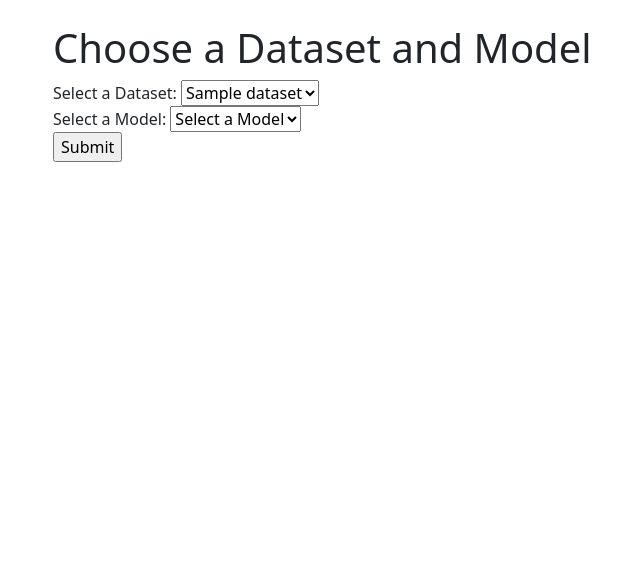
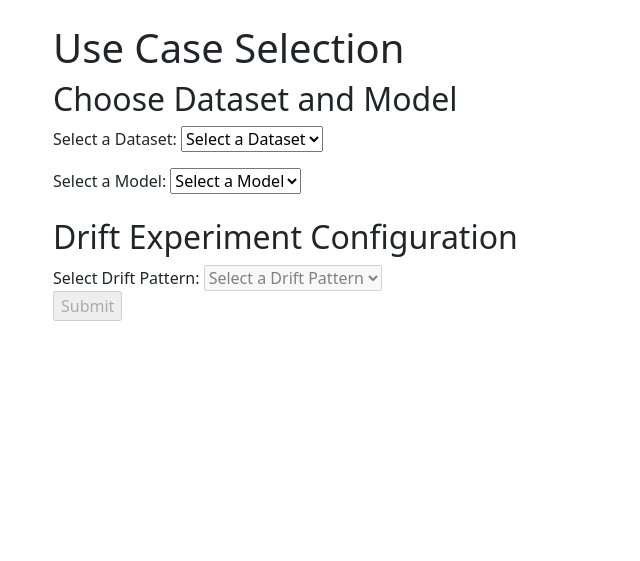
Before and after one commit to grecosalvatore/DriftLensDemo, a Flask app: template templates/use_cases.html in a window 1280 px wide. Shown: the part 77-638 px from the top of the page, without its empty margins (29-669 px from the left). Run offline with Flask 3, Linux system fonts and the light colour scheme; the template is opened without the code that fills it: most values are stand-ins (such as "Sample title", 1, 10 or a date in 2020).

Commit message:
Initial commit

```diff
--- a/app.py
+++ b/app.py
@@ -37,7 +37,7 @@ def plotly_chart():
 
 
 def get_datasets_and_models():
-    base_directory = "use_cases/datasets"
+    base_directory = "static/use_cases/datasets"
     datasets = []
     for dataset_dir in os.listdir(base_directory):
         if os.path.isdir(os.path.join(base_directory, dataset_dir)):
@@ -49,6 +49,8 @@ def get_datasets_and_models():
                         models.append(model_dir)
             datasets.append({"name": dataset_dir, "models": models})
     return datasets
+
+
 
 @app.route("/process_selection", methods=["POST"])
 def process_selection():
--- a/templates/use_cases.html
+++ b/templates/use_cases.html
@@ -1,32 +1,51 @@
 {% include "header.html" %}
 
 {% block content %}
-    <h1>Choose a Dataset and Model</h1>
-
+    <h1>Use Case Selection</h1>
+    <h2>Choose Dataset and Model</h2>
     <form action="/process_selection" method="POST">
         <label for="dataset">Select a Dataset:</label>
         <select id="dataset" name="dataset">
+            <option value="" selected disabled>Select a Dataset</option> <!-- Default option -->
             {% for dataset in datasets %}
             <option value="{{ dataset['name'] }}">{{ dataset['name'] }}</option>
             {% endfor %}
         </select>
 
+
         <br>
+
+        <!-- Display the description content -->
+        <p id="description"></p>  <!-- New paragraph element to display the description -->
 
         <label for="model">Select a Model:</label>
         <select id="model" name="model">
             <option value="" disabled selected>Select a Model</option>
+            <!-- Add the options for the models here -->
         </select>
 
         <br>
-
-        <input type="submit" value="Submit">
+        <br>
+        <h2>Drift Experiment Configuration</h2>
+        <label for="drift_pattern">Select Drift Pattern:</label>
+        <select id="drift_pattern" name="drift_pattern" disabled>
+            <option value="" selected disabled>Select a Drift Pattern</option> <!-- Default option -->
+            <option value="sudden_drift">No Drift</option>
+            <option value="sudden_drift">Sudden Drift</option>
+            <option value="gradual_drift">Incremental Drift</option>
+            <option value="gradual_drift">Periodic Drift</option>
+        </select>
+        <br>
+        <input type="submit" value="Submit" id="submit-button" disabled> <!-- Add the "Submit" button with disabled attribute -->
     </form>
 
     <script>
-        // JavaScript code to dynamically update the model dropdown based on the selected dataset
+        // JavaScript code to dynamically update the model dropdown and display the description based on the selected dataset
         var datasetDropdown = document.getElementById("dataset");
         var modelDropdown = document.getElementById("model");
+        var descriptionElement = document.getElementById("description"); // Added description element
+        var driftPatternDropdown = document.getElementById("drift_pattern");
+        var submitButton = document.getElementById("submit-button"); // Added submit button element
 
         // Convert the datasets variable from JSON format
         var datasets = JSON.parse('{{ datasets|tojson|safe }}');
@@ -34,6 +53,10 @@
         datasetDropdown.addEventListener("change", function() {
             // Clear existing options in the model dropdown
             modelDropdown.innerHTML = "<option value='' disabled selected>Select a Model</option>";
+
+            driftPatternDropdown.selectedIndex = 0; // Reset the drift pattern selection
+            driftPatternDropdown.setAttribute("disabled", "disabled"); // Disable the drift pattern dropdown
+
 
             // Get the selected dataset
             var selectedDataset = datasetDropdown.value;
@@ -50,8 +73,60 @@
                 option.text = model;
                 modelDropdown.appendChild(option);
             });
+
+            // Load and display the description from a file
+            loadDatasetDescription(selectedDataset);
         });
+
+        modelDropdown.addEventListener("change", function() {
+            driftPatternDropdown.removeAttribute("disabled"); // Enable the drift pattern dropdown
+            validateForm();
+        });
+
+        driftPatternDropdown.addEventListener("change", function() {
+            validateForm();
+        });
+
+        modelDropdown.addEventListener("change", function() {
+            // Validate the form before enabling the "Submit" button
+            validateForm();
+        });
+
+        // Function to load and display the dataset description from a file
+        function loadDatasetDescription(datasetName) {
+            // Encode the dataset name for the URL
+            var encodedDatasetName = encodeURIComponent(datasetName);
+
+            var descriptionFile = `/static/use_cases/datasets/${encodedDatasetName}/description.txt`;
+            console.log('Description file path:', descriptionFile);
+            var xhr = new XMLHttpRequest();
+            xhr.open("GET", descriptionFile, true);
+            xhr.onreadystatechange = function() {
+                if (xhr.readyState === 4) {
+                    if (xhr.status === 200) {
+                        var descriptionText = xhr.responseText;
+                        descriptionElement.textContent = descriptionText;
+                    } else {
+                        descriptionElement.textContent = "Description not available.";
+                    }
+                }
+            };
+            xhr.send();
+        }
+
+        // Function to validate the form and enable the "Submit" button
+        function validateForm() {
+            var selectedModel = modelDropdown.value;
+            var selectedDataset = datasetDropdown.value;
+            var selectedDriftPattern = driftPatternDropdown.value;
+
+            // Check if both the dataset and model are selected
+            if (selectedModel && selectedDataset && selectedDriftPattern) {
+                submitButton.removeAttribute("disabled");
+            } else {
+                submitButton.setAttribute("disabled", "disabled");
+            }
+        }
     </script>
-
 {% endblock %}
 {% include "footer.html" %}
```
Also changed, not shown: 4 other files.
